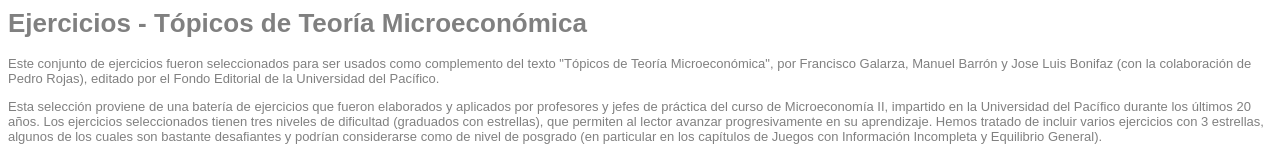
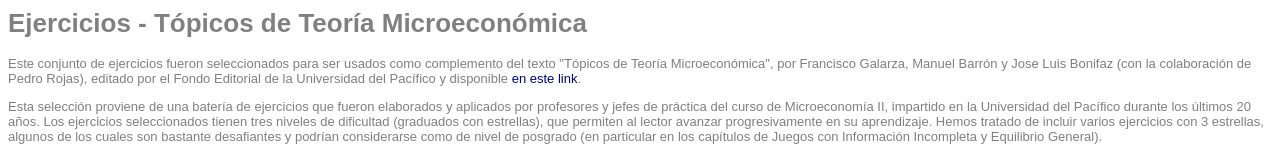
Before and after one commit to topicosmicro/ejercicios, a plain HTML site: page index.html in a window 1280 px wide. Shown: the top 158 px of the page. Drawn offline with Linux system fonts and the light colour scheme.

Commit message:
Update index.html

```diff
--- a/index.html
+++ b/index.html
@@ -13,7 +13,7 @@
 
 <h1>Ejercicios - Tópicos de Teoría Microeconómica</h1>
 
-<p> Este conjunto de ejercicios fueron seleccionados para ser usados como complemento del texto "Tópicos de Teoría Microeconómica", por Francisco Galarza, Manuel Barrón y Jose Luis Bonifaz (con la colaboración de Pedro Rojas), editado por el Fondo Editorial de la Universidad del Pacífico. </p>
+<p> Este conjunto de ejercicios fueron seleccionados para ser usados como complemento del texto "Tópicos de Teoría Microeconómica", por Francisco Galarza, Manuel Barrón y Jose Luis Bonifaz (con la colaboración de Pedro Rojas), editado por el Fondo Editorial de la Universidad del Pacífico y disponible <a href="https://fondoeditorial.up.edu.pe/producto/topicos-de-teoria-microeconomica/"> en este link</a>. </p>
         <p>Esta selección proviene de una batería de ejercicios que fueron elaborados y aplicados por profesores y jefes de práctica del curso de Microeconomía II, impartido en la Universidad del Pacífico durante los últimos 20 años. Los ejercicios seleccionados tienen tres niveles de dificultad (graduados con estrellas), que permiten al lector avanzar progresivamente en su aprendizaje. Hemos tratado de incluir varios ejercicios con 3 estrellas, algunos de los cuales son bastante desafiantes y podrían considerarse como de nivel de posgrado (en particular en los capítulos de Juegos con Información Incompleta y Equilibrio General).</p>
         <p>Esperamos que la combinación de una presentación sólida de la teoría (el libro de texto), con ejercicios teóricos y de aplicaciones que requieren distintos grados de esfuerzo cognitivo para resolverlos (disponibles en esta página), contribuyan a un aprendizaje más profundo de la microeconomía.</p>
 
```
